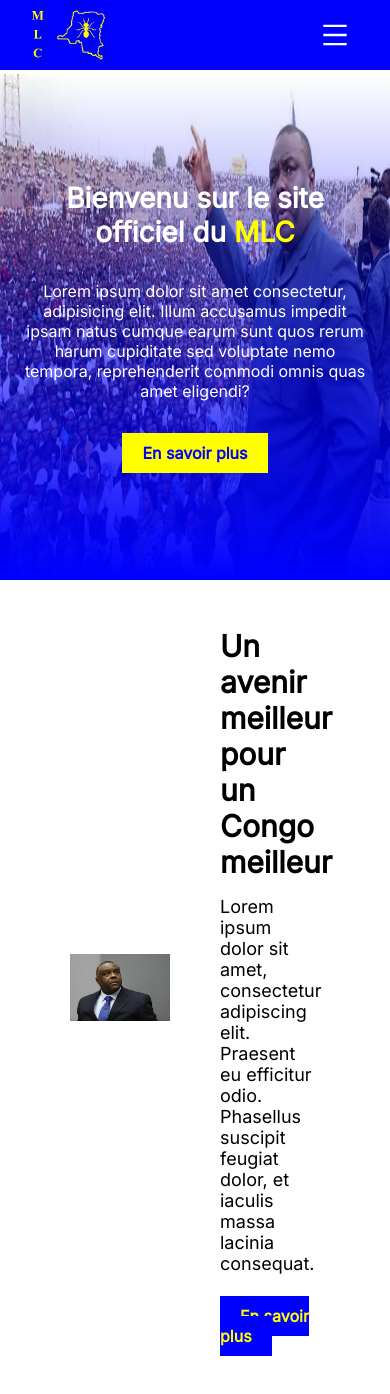
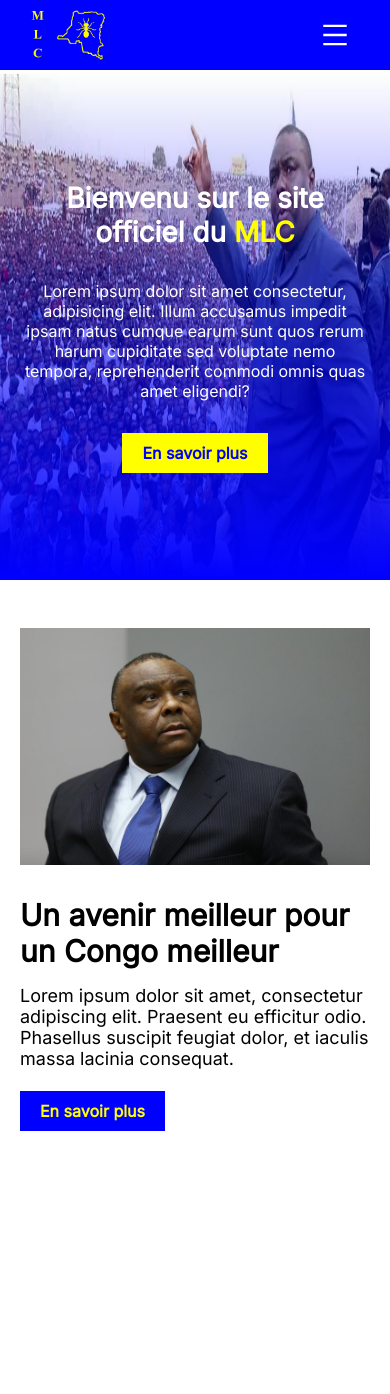
Before and after one commit to PhoenixMputu/mlc, a React (Create React App) app: page / in a window 390 px wide. After the commit the page ends 1169 px from the top, so only its background shows below. Built offline with nearby package versions, Linux system fonts and the light colour scheme.

Commit message:
add responsive section congo uni

```diff
--- a/src/css/home.scss
+++ b/src/css/home.scss
@@ -113,4 +113,17 @@
             }
         }
     }
+
+    main {
+        padding: 3rem 20px;
+
+        .row {
+            img {
+                margin-bottom: 2rem;
+            }
+            img, div {
+                width: 100%;
+            }
+        }
+    }
 }
```
